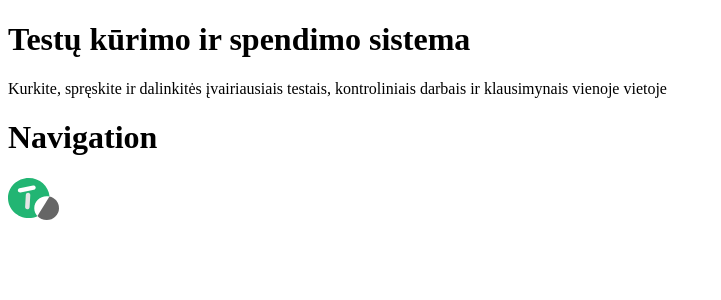
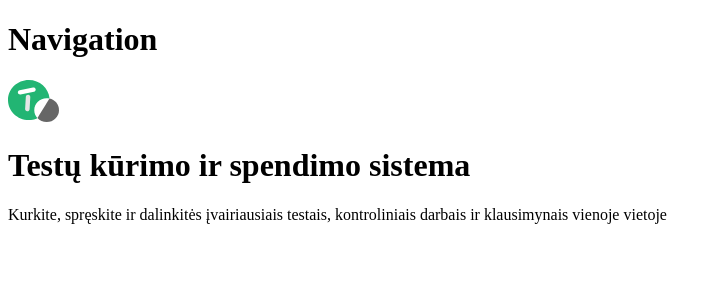
Before and after one commit to CypressG/test-exercise, a JavaScript app: page / in a window 1280 px wide. Shown: the top 300 px of the page, without its empty margins (0-721 px from the left). Built offline with nearby package versions, Linux system fonts and the light colour scheme.

Commit message:
Changed order of component Navigation and SearchBar

```diff
--- a/src/App.js
+++ b/src/App.js
@@ -6,11 +6,12 @@ import logo from "./images/logo.svg";
 const App = () => {
   return (
     <div>
+      <Navigation img={logo} />
+
       <SearchBar
         title="Testų kūrimo ir spendimo sistema"
         description="Kurkite, spręskite ir dalinkitės įvairiausiais testais, kontroliniais darbais ir klausimynais vienoje vietoje"
       ></SearchBar>
-      <Navigation img={logo} />
     </div>
   );
 };
```
